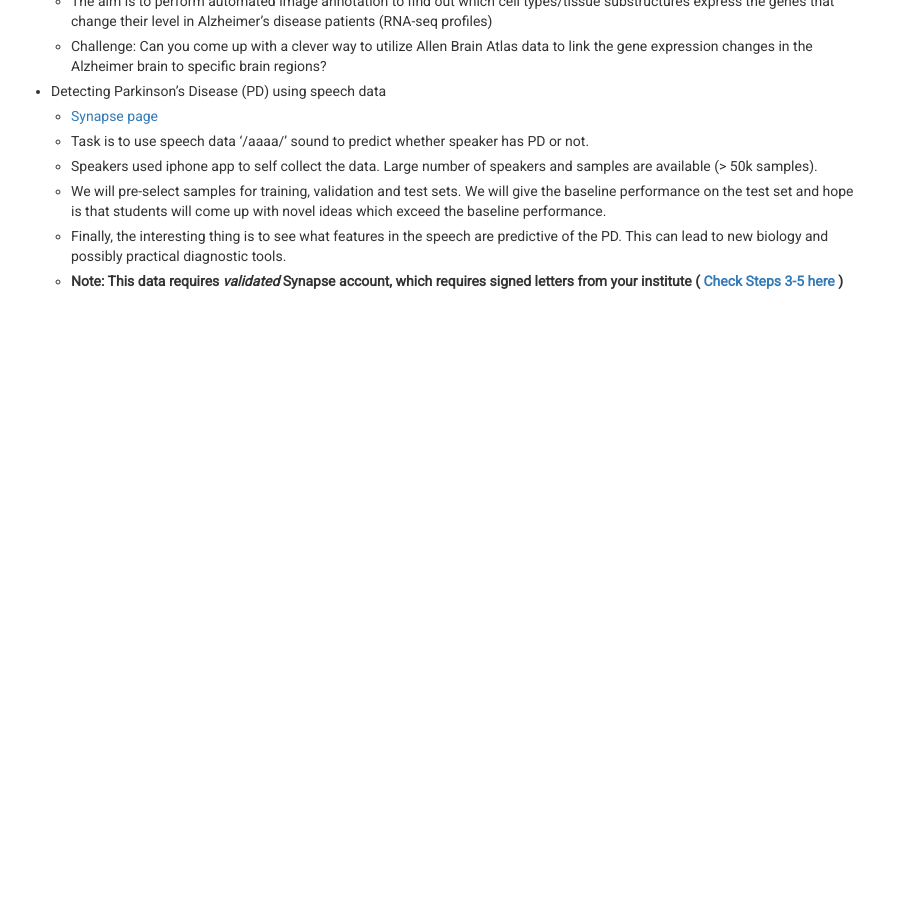
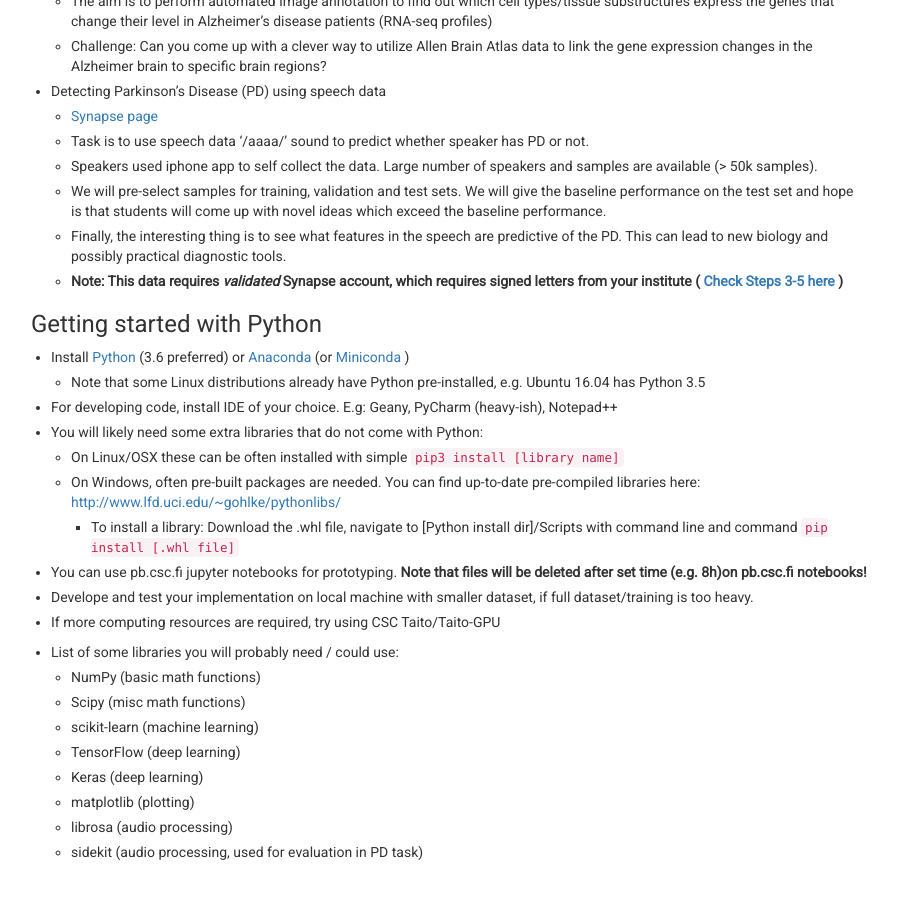
Before and after one commit to abrahamwoubie/Summer_School_RL, a Jekyll site: the page built from tasks.md, in a window 1280 px wide and 900 px high, scrolled down 1083 px. Shown: the whole window, without its empty margins (174-1072 px from the left). Built offline with Jekyll 4.4.1, drawn with Linux system fonts in a browser that asks for light colours; nearby versions of some CDN libraries; before the commit the page ends 1464 px from its top, so only the background shows below that.

Commit message:
Added some info on how to get start with Python

```diff
--- a/tasks.md
+++ b/tasks.md
@@ -52,3 +52,26 @@ Projects can be one of the following (one per person):
     - We will pre-select samples for training, validation and test sets. We will give the baseline performance on the test set and hope is that students will come up with novel ideas which exceed the baseline performance.
     - Finally, the interesting thing is to see what features in the speech are predictive of the PD. This can lead to new biology and possibly practical diagnostic tools.
     - **Note: This data requires *validated* Synapse account, which requires signed letters from your institute ( [Check Steps 3-5  here](https://www.synapse.org/#!Synapse:syn4993293/wiki/247860) )**
+
+### Getting started with Python
+
+- Install [Python](https://www.python.org/) (3.6 preferred) or [Anaconda](https://www.continuum.io/) (or [Miniconda](https://conda.io/miniconda.html) )
+    - Note that some Linux distributions already have Python pre-installed, e.g. Ubuntu 16.04 has Python 3.5
+- For developing code, install IDE of your choice. E.g: Geany, PyCharm (heavy-ish), Notepad++
+- You will likely need some extra libraries that do not come with Python:
+    - On Linux/OSX these can be often installed with simple `pip3 install [library name]`
+    - On Windows, often pre-built packages are needed. You can find up-to-date pre-compiled libraries here: [http://www.lfd.uci.edu/~gohlke/pythonlibs/](http://www.lfd.uci.edu/~gohlke/pythonlibs/)
+        - To install a library: Download the .whl file, navigate to [Python install dir]/Scripts with command line and command `pip install [.whl file]`
+- You can use pb.csc.fi jupyter notebooks for prototyping. **Note that files will be deleted after set time (e.g. 8h)on pb.csc.fi notebooks!**
+- Develope and test your implementation on local machine with smaller dataset, if full dataset/training is too heavy.
+- If more computing resources are required, try using CSC Taito/Taito-GPU
+
+- List of some libraries you will probably need / could use:
+    - NumPy (basic math functions)
+    - Scipy (misc math functions)
+    - scikit-learn (machine learning)
+    - TensorFlow (deep learning)
+    - Keras (deep learning)
+    - matplotlib (plotting)
+    - librosa (audio processing)
+    - sidekit (audio processing, used for evaluation in PD task)
```
